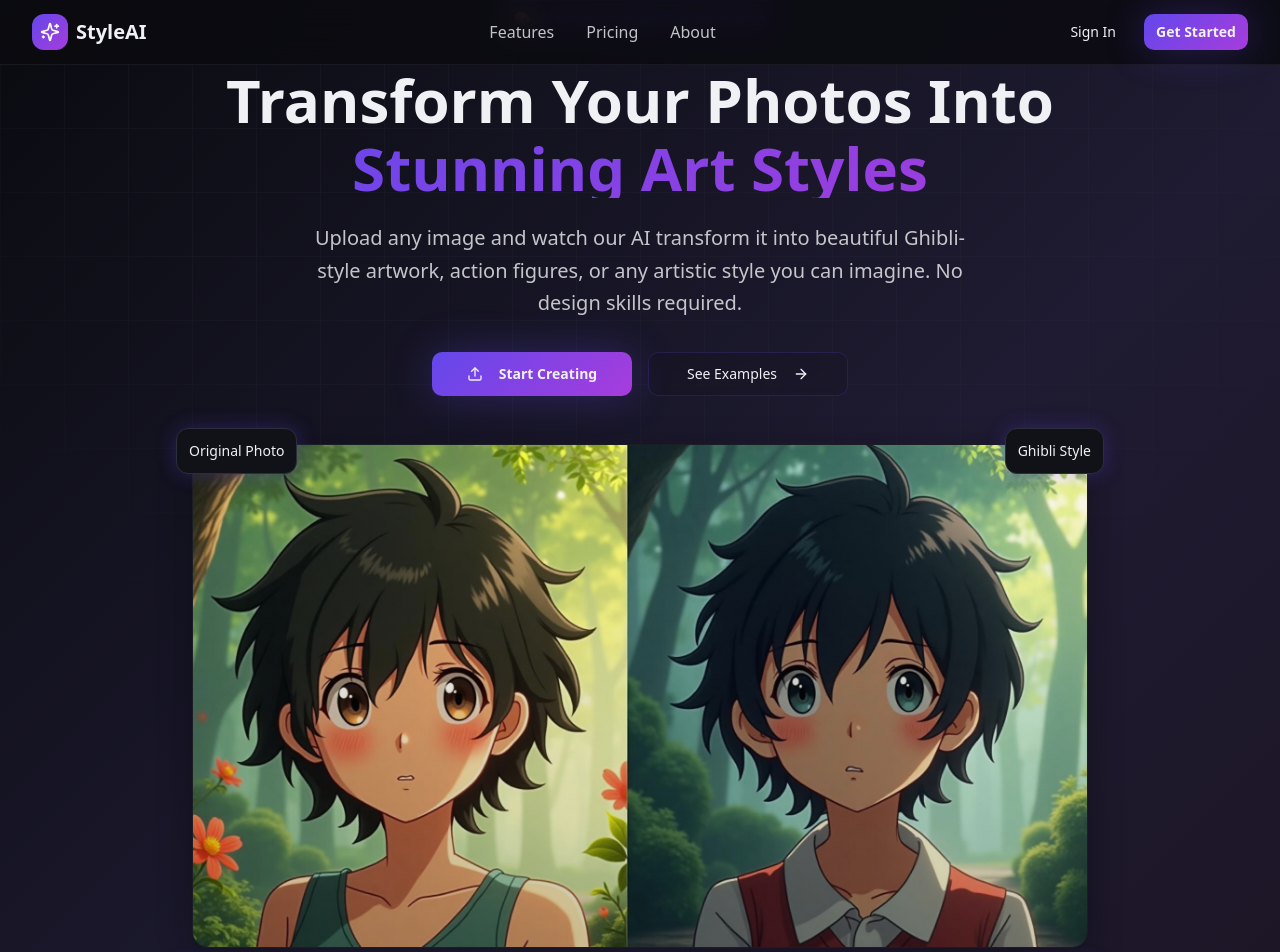
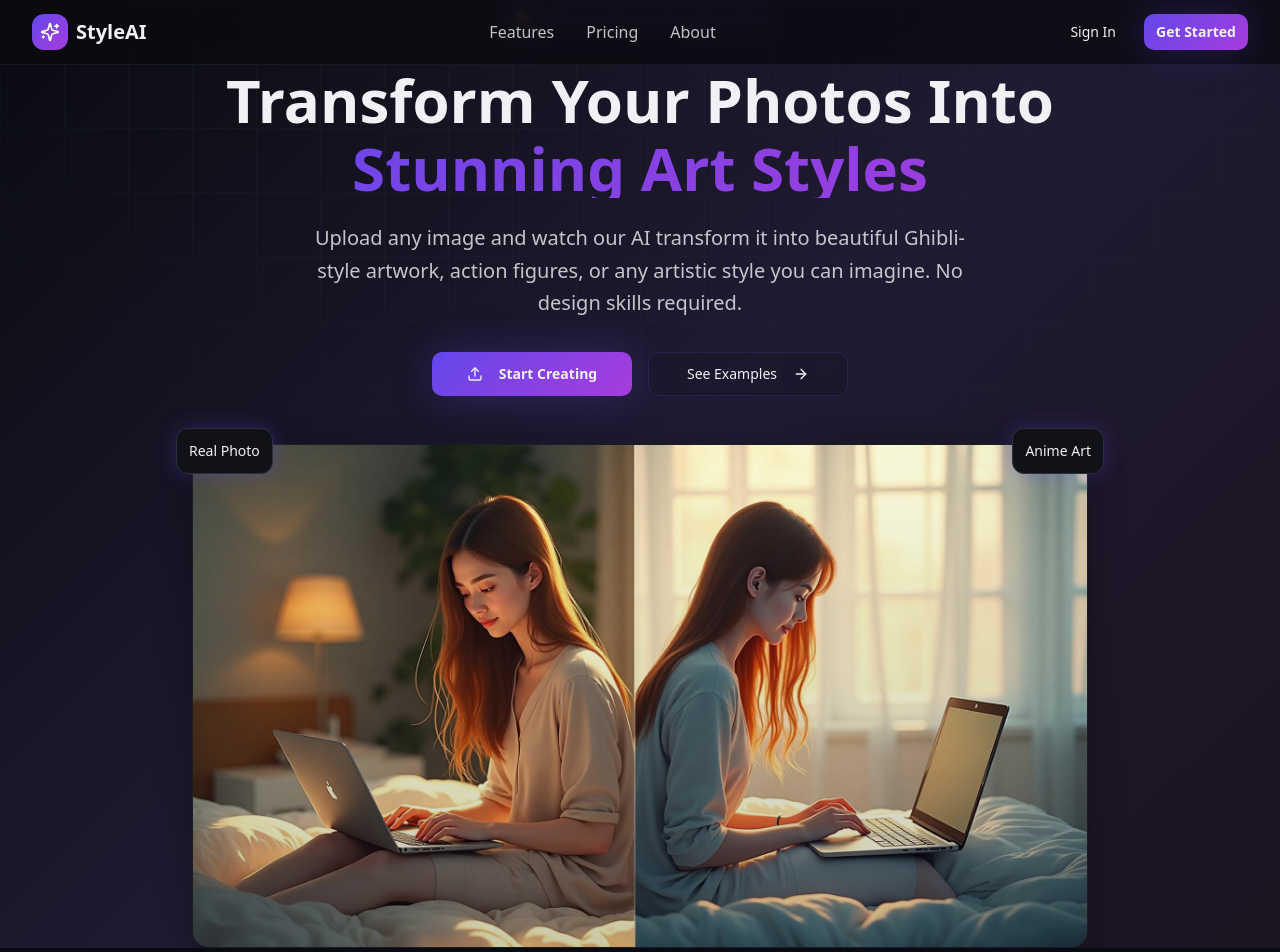
Before and after one commit to anshxs07/image-ai, a React (Vite) app: page / in a window 1280 px wide. Shown: the top 952 px of the page. Built offline with nearby package versions, Linux system fonts and the light colour scheme.

Commit message:
Remove image example from hero section

```diff
--- a/src/components/landing/Hero.tsx
+++ b/src/components/landing/Hero.tsx
@@ -1,6 +1,5 @@
 import { Button } from "@/components/ui/button";
 import { ArrowRight, Upload } from "lucide-react";
-import heroImage from "@/assets/hero-comparison.jpg";
 import heroLaptopImage from "@/assets/hero-laptop-comparison.jpg";
 
 export const Hero = () => {
@@ -46,30 +45,8 @@ export const Hero = () => {
             </Button>
           </div>
 
-          {/* Hero Images - Two examples */}
-          <div className="space-y-8 max-w-5xl mx-auto">
-            {/* First Example */}
-            <div className="relative">
-              <div className="relative rounded-2xl overflow-hidden shadow-card border border-border/40 bg-card backdrop-blur-sm">
-                <img
-                  src={heroImage}
-                  alt="Character transformation from photo to Ghibli anime style"
-                  className="w-full h-auto"
-                />
-                <div className="absolute inset-0 bg-gradient-to-t from-background/20 to-transparent" />
-              </div>
-
-              {/* Floating cards for first example */}
-              <div className="absolute -top-4 -left-4 bg-card border border-border rounded-lg p-3 shadow-card animate-glow-pulse hidden lg:block">
-                <div className="text-sm font-medium text-foreground">Original Photo</div>
-              </div>
-              <div className="absolute -top-4 -right-4 bg-card border border-border rounded-lg p-3 shadow-card animate-glow-pulse hidden lg:block">
-                <div className="text-sm font-medium text-foreground">Ghibli Style</div>
-              </div>
-            </div>
-
-            {/* Second Example */}
-            <div className="relative">
+          {/* Hero Image */}
+          <div className="relative max-w-4xl mx-auto">
             <div className="relative rounded-2xl overflow-hidden shadow-card border border-border/40 bg-card backdrop-blur-sm">
               <img
                 src={heroLaptopImage}
@@ -79,7 +56,7 @@ export const Hero = () => {
               <div className="absolute inset-0 bg-gradient-to-t from-background/20 to-transparent" />
             </div>
 
-              {/* Floating cards for second example */}
+            {/* Floating cards */}
             <div className="absolute -top-4 -left-4 bg-card border border-border rounded-lg p-3 shadow-card animate-glow-pulse hidden lg:block">
               <div className="text-sm font-medium text-foreground">Real Photo</div>
             </div>
@@ -89,7 +66,6 @@ export const Hero = () => {
           </div>
         </div>
       </div>
-      </div>
     </section>
   );
 };
```
Lines whose indentation alone changed are shown as unchanged.
